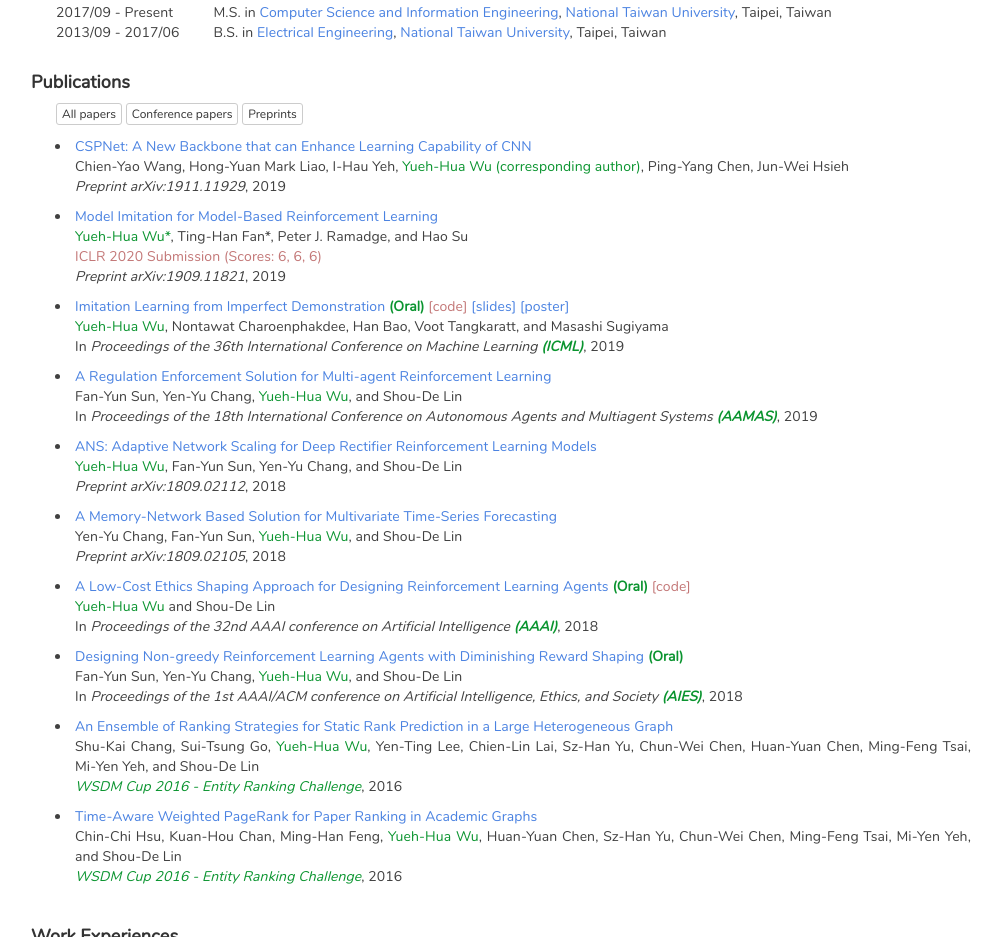
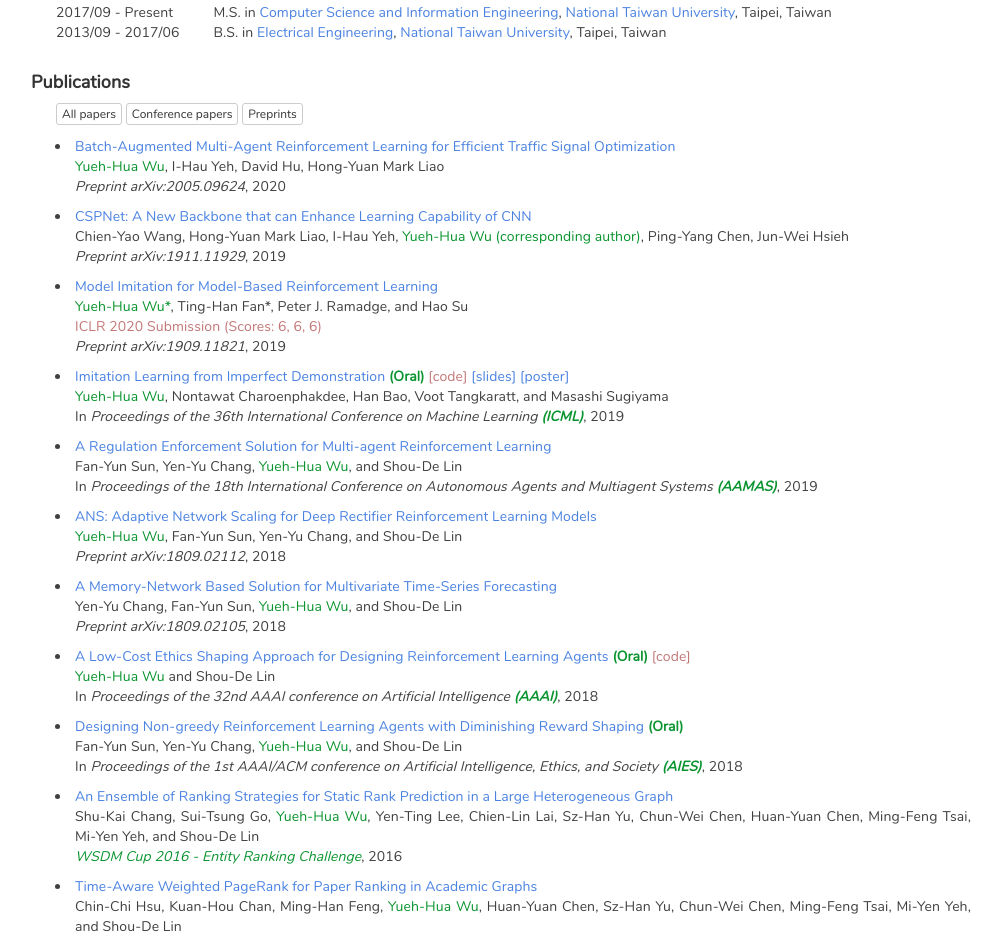
Before and after one commit to kristery/kristery.github.io, a plain HTML site: page index.html in a window 1280 px wide. Shown: the part 860-1797 px from the top of the page, without its empty margins (139-1141 px from the left). Drawn offline with nearby package versions, Linux system fonts and the light colour scheme; some icons are missing.

Commit message:
new papre

```diff
--- a/index.html
+++ b/index.html
@@ -127,6 +127,11 @@
 		<div style="text-align: justify;">
 		<ul>
 		<li class="lst-space lst-left pub pub-preprint">
+            <a href="https://arxiv.org/abs/2005.09624">Batch-Augmented Multi-Agent Reinforcement Learning for Efficient Traffic Signal Optimization</a><br>
+            <span class='text-hl'>Yueh-Hua Wu</span>, I-Hau Yeh, David Hu, Hong-Yuan Mark Liao<br>
+            <i>Preprint arXiv:2005.09624</i>, 2020
+		</li>
+        <li class="lst-space lst-left pub pub-preprint">
             <a href="https://128.84.21.199/abs/1911.11929">CSPNet: A New Backbone that can Enhance Learning Capability of CNN</a><br>
             Chien-Yao Wang, Hong-Yuan Mark Liao, I-Hau Yeh, <span class='text-hl'>Yueh-Hua Wu (corresponding author)</span>, Ping-Yang Chen, Jun-Wei Hsieh<br>
             <i>Preprint arXiv:1911.11929</i>, 2019
```
